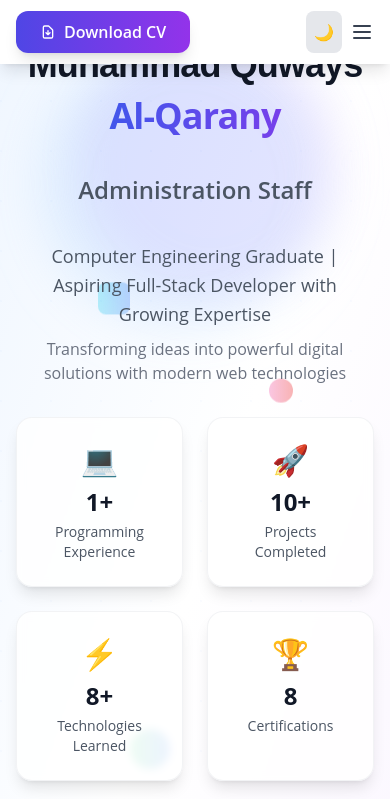
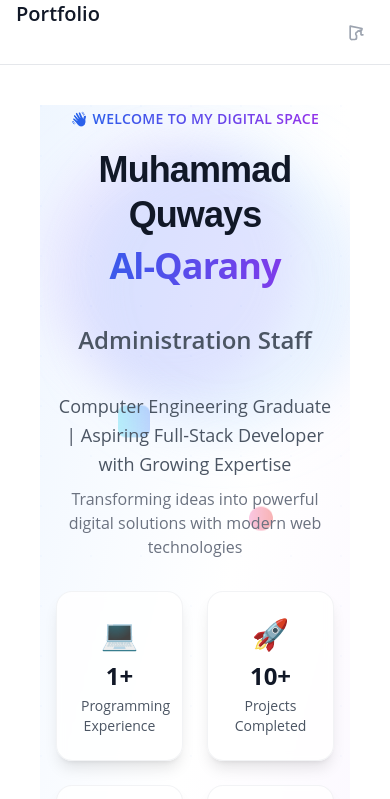
Before and after one commit to nakamino24/Portofolio, a React (Vite) app: page / in a window 390 px wide. Shown: the top 799 px of the page. Built offline with nearby package versions, Linux system fonts and the light colour scheme.

Commit message:
feat: set up theme context and basic layout

```diff
--- a/src/App.jsx
+++ b/src/App.jsx
@@ -1,82 +1,30 @@
-import React, { useState, useEffect, createContext, useContext } from 'react';
-import Navbar from './components/Navbar.jsx';
-import Hero from './components/Hero.jsx';
-import About from './components/About.jsx';
-import Skills from './components/Skills.jsx';
-import Experience from './components/Experience.jsx';
-import Projects from './components/Projects.jsx';
-import Certifications from './components/Certifications.jsx';
-import Contact from './components/Contact.jsx';
-import Footer from './components/Footer.jsx';
-import WorkTracker from './components/WorkTracker.jsx';
-
-// Dark Mode Context
-const DarkModeContext = createContext();
-
-export const useDarkMode = () => {
-  const context = useContext(DarkModeContext);
-  if (!context) {
-    throw new Error('useDarkMode must be used within a DarkModeProvider');
-  }
-  return context;
-};
+import React from 'react'
+import './index.css'
+import MainLayout from './layout/MainLayout'
+import Hero from './components/Hero.jsx'
+import About from './components/About.jsx'
+import Skills from './components/Skills.jsx'
+import Experience from './components/Experience.jsx'
+import Projects from './components/Projects.jsx'
+import Certifications from './components/Certifications.jsx'
+import Contact from './components/Contact.jsx'
+import WorkTracker from './components/WorkTracker.jsx'
 
 function App() {
-  const [darkMode, setDarkMode] = useState(false);
-
-  useEffect(() => {
-    const savedTheme = localStorage.getItem('darkMode');
-    if (savedTheme) {
-      setDarkMode(JSON.parse(savedTheme));
-    }
-  }, []);
-
-  useEffect(() => {
-    localStorage.setItem('darkMode', JSON.stringify(darkMode));
-    if (darkMode) {
-      document.documentElement.classList.add('dark');
-    } else {
-      document.documentElement.classList.remove('dark');
-    }
-  }, [darkMode]);
-
-  const toggleDarkMode = () => {
-    setDarkMode(!darkMode);
-  };
-
   return (
-    <DarkModeContext.Provider value={{ darkMode, toggleDarkMode }}>
-      <div className="bg-white dark:bg-gray-900 transition-colors duration-300 min-h-screen">
-        <Navbar />
-        <main>
-          {/* Hero Section with Profile */}
+    <MainLayout>
+      <div className="p-4">
         <Hero />
-
-          {/* About Section */}
         <About />
-
-          {/* Skills Section */}
         <Skills />
-
-          {/* Experience Section */}
         <Experience />
-
-          {/* Work Tracker Section */}
         <WorkTracker />
-
-          {/* Projects Section */}
         <Projects />
-
-          {/* Certifications Section */}
         <Certifications />
-
-          {/* Contact Section */}
         <Contact />
-        </main>
-        <Footer />
       </div>
-    </DarkModeContext.Provider>
-  );
+    </MainLayout>
+  )
 }
 
-export default App;
+export default App
--- /dev/null
+++ b/src/context/ThemeContext.jsx
@@ -0,0 +1,47 @@
+import React, { createContext, useState, useEffect, useContext } from 'react'
+import PropTypes from 'prop-types'
+
+const ThemeContext = createContext()
+
+export const ThemeProvider = ({ children }) => {
+  const [darkMode, setDarkMode] = useState(() => {
+    // Check localStorage for saved preference, otherwise follow system preference
+    const saved = localStorage.getItem('darkMode')
+    if (saved !== null) {
+      return saved === 'true'
+    }
+    return window.matchMedia('(prefers-color-scheme: dark)').matches
+  })
+
+  useEffect(() => {
+    const root = window.document.documentElement
+    if (darkMode) {
+      root.classList.add('dark')
+    } else {
+      root.classList.remove('dark')
+    }
+    localStorage.setItem('darkMode', darkMode)
+  }, [darkMode])
+
+  const toggleDarkMode = () => setDarkMode(!darkMode)
+
+  return (
+    <ThemeContext.Provider value={{ darkMode, toggleDarkMode }}>
+      {children}
+    </ThemeContext.Provider>
+  )
+}
+
+ThemeProvider.propTypes = {
+  children: PropTypes.node.isRequired,
+}
+
+export const useTheme = () => {
+  const context = useContext(ThemeContext)
+  if (!context) {
+    throw new Error('useTheme must be used within a ThemeProvider')
+  }
+  return context
+}
+
+export { ThemeContext }
--- /dev/null
+++ b/src/hooks/useTheme.js
@@ -0,0 +1,10 @@
+import { useContext } from 'react'
+import { ThemeContext } from '../context/ThemeContext.jsx'
+
+export const useTheme = () => {
+  const context = useContext(ThemeContext)
+  if (!context) {
+    throw new Error('useTheme must be used within a ThemeProvider')
+  }
+  return context
+}
--- a/src/index.jsx
+++ b/src/index.jsx
@@ -1,11 +1,14 @@
-import React from 'react';
-import ReactDOM from 'react-dom/client';
-import './index.css';
-import App from './App.jsx';
+import React from 'react'
+import ReactDOM from 'react-dom/client'
+import './index.css'
+import App from './App.jsx'
+import { ThemeProvider } from './context/ThemeContext.jsx'
 
-const root = ReactDOM.createRoot(document.getElementById('root'));
+const root = ReactDOM.createRoot(document.getElementById('root'))
 root.render(
   <React.StrictMode>
-    <App />
+    <ThemeProvider>
+      <App />
+    </ThemeProvider>
   </React.StrictMode>
-);
+)
--- /dev/null
+++ b/src/layout/Footer.jsx
@@ -0,0 +1,16 @@
+import React from 'react'
+
+const Footer = () => {
+  return (
+    <footer className="border-t border-gray-200 dark:border-gray-700">
+      <div className="max-w-7xl mx-auto px-4 sm:px-6 lg:px-8 py-6">
+        <div className="text-center text-sm text-gray-500 dark:text-gray-400">
+          &copy; {new Date().getFullYear()} Muhammad Quways Al-Qarany. All
+          rights reserved.
+        </div>
+      </div>
+    </footer>
+  )
+}
+
+export default Footer
--- /dev/null
+++ b/src/layout/Header.jsx
@@ -0,0 +1,62 @@
+import React from 'react'
+import { useTheme } from '../hooks/useTheme'
+
+const Header = () => {
+  const { darkMode, toggleDarkMode } = useTheme()
+
+  return (
+    <header className="bg-white dark:bg-gray-800 border-b border-gray-200 dark:border-gray-700">
+      <div className="max-w-7xl mx-auto px-4 sm:px-6 lg:px-8">
+        <div className="flex justify-between h-16">
+          <div className="flex-shrink-0">
+            <a
+              href="#"
+              className="text-xl font-semibold text-gray-900 dark:text-gray-100"
+            >
+              Portfolio
+            </a>
+          </div>
+          <div className="flex items-center space-x-4">
+            <button
+              onClick={toggleDarkMode}
+              className="p-2 rounded-full text-gray-400 hover:text-gray-500 dark:hover:text-gray-300"
+              aria-label="Toggle dark mode"
+            >
+              {darkMode ? (
+                <svg
+                  className="h-5 w-5"
+                  fill="none"
+                  viewBox="0 0 24 24"
+                  stroke="currentColor"
+                >
+                  <path
+                    strokeLinecap="round"
+                    strokeLinejoin="round"
+                    strokeWidth="2"
+                    d="M20 35.41V6a2 2 0 00-2-2h-4a2 2 0 00-2 2v13.41"
+                  />
+                </svg>
+              ) : (
+                <svg
+                  className="h-5 w-5"
+                  fill="none"
+                  viewBox="0 0 24 24"
+                  stroke="currentColor"
+                >
+                  <path
+                    strokeLinecap="round"
+                    strokeLinejoin="round"
+                    strokeWidth="2"
+                    d="M20.35 15.302A2.21 2.21 0 0118 15v-3a3.982 3.982 0 00-.879-2.378M5 5v13.698A2.21 2.21 0 007.648 21h3a2 2 0 002-2v-2.887c-.546-.263-1-0.916-1-1.802 0-.695.23-1.343.613-1.792l1.194-.467a2.003 2.003 0 012.44-1.22l1.805.73a4.008 4.008 0 001.531-3.792z"
+                  />
+                </svg>
+              )}
+            </button>
+          </div>
+        </div>
+      </div>
+    </header>
+  )
+}
+
+export default Header
--- /dev/null
+++ b/src/layout/MainLayout.jsx
@@ -0,0 +1,31 @@
+import React from 'react'
+import { useTheme } from '../hooks/useTheme'
+import Header from './Header'
+import Footer from './Footer'
+import Sidebar from './Sidebar'
+import PropTypes from 'prop-types'
+
+const MainLayout = ({ children }) => {
+  const { darkMode } = useTheme()
+
+  return (
+    <div
+      className={`min-h-screen bg-white dark:bg-gray-900 transition-colors duration-300 ${darkMode ? 'dark' : ''}`}
+    >
+      <Header />
+      <div className="flex min-h-[calc(100vh-3.5rem)]">
+        <Sidebar />
+        <div className="flex-1 flex-col overflow-hidden">
+          <main className="flex-1 overflow-y-auto p-6 sm:p-8">{children}</main>
+          <Footer />
+        </div>
+      </div>
+    </div>
+  )
+}
+
+MainLayout.propTypes = {
+  children: PropTypes.node.isRequired,
+}
+
+export default MainLayout
--- /dev/null
+++ b/src/layout/Sidebar.jsx
@@ -0,0 +1,83 @@
+import React, { useState } from 'react'
+
+const Sidebar = () => {
+  const [isOpen, setIsOpen] = useState(false)
+
+  return (
+    <aside
+      className={`fixed top-0 left-0 z-40 h-screen w-64 bg-white dark:bg-gray-800 border-r border-gray-200 dark:border-gray-700 transform transition-transform duration-300 ease-in-out ${isOpen ? 'translate-x-0' : '-translate-x-full'} sm:translate-x-0`}
+    >
+      <div className="flex h-16 items-center px-4 border-b border-gray-200 dark:border-gray-700">
+        <div className="flex-shrink-0">
+          <img className="h-8 w-8" src="/logo.svg" alt="Logo" />
+        </div>
+        <div className="flex-1 ml-4 text-lg font-semibold text-gray-900 dark:text-gray-100">
+          Portfolio
+        </div>
+        <button
+          onClick={() => setIsOpen(false)}
+          className="ml-auto p-2 rounded-full text-gray-400 hover:text-gray-500"
+          aria-label="Close sidebar"
+        >
+          <span className="sr-only">Close sidebar</span>
+          <svg
+            className="h-6 w-6"
+            fill="none"
+            viewBox="0 0 24 24"
+            stroke="currentColor"
+          >
+            <path
+              strokeLinecap="round"
+              strokeLinejoin="round"
+              strokeWidth="2"
+              d="M6 18L18 6M6 6l12 12"
+            />
+          </svg>
+        </button>
+      </div>
+
+      <div className="flex-1 overflow-y-auto">
+        <nav className="mt-10">
+          <a
+            href="#"
+            className="block px-4 py-2 mb-2 text-sm font-medium text-gray-700 bg-gray-50 dark:bg-gray-700 dark:text-gray-200 rounded-md hover:bg-gray-100 dark:hover:bg-gray-600"
+          >
+            Dashboard
+          </a>
+          <a
+            href="#"
+            className="block px-4 py-2 mb-2 text-sm font-medium text-gray-500 hover:text-gray-700 dark:hover:text-gray-300"
+          >
+            Projects
+          </a>
+          <a
+            href="#"
+            className="block px-4 py-2 mb-2 text-sm font-medium text-gray-500 hover:text-gray-700 dark:hover:text-gray-300"
+          >
+            Skills
+          </a>
+          <a
+            href="#"
+            className="block px-4 py-2 mb-2 text-sm font-medium text-gray-500 hover:text-gray-700 dark:hover:text-gray-300"
+          >
+            Experience
+          </a>
+          <a
+            href="#"
+            className="block px-4 py-2 mb-2 text-sm font-medium text-gray-500 hover:text-gray-700 dark:hover:text-gray-300"
+          >
+            Education
+          </a>
+          <a
+            href="#"
+            className="block px-4 py-2 mb-2 text-sm font-medium text-gray-500 hover:text-gray-700 dark:hover:text-gray-300"
+          >
+            Contact
+          </a>
+        </nav>
+      </div>
+    </aside>
+  )
+}
+
+export default Sidebar
```
Also changed, not shown: public/logo.svg (added). Lines whose indentation alone changed are shown as unchanged.
